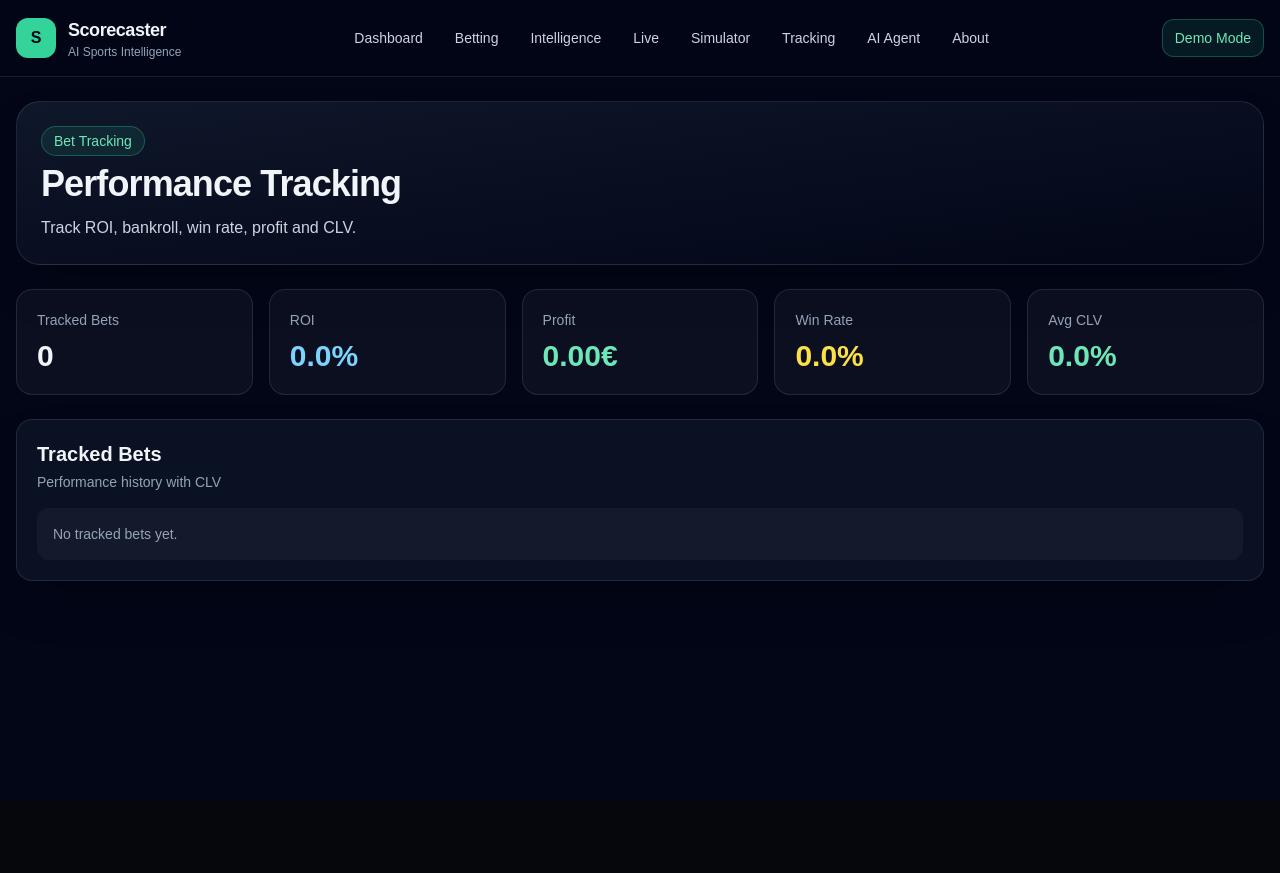
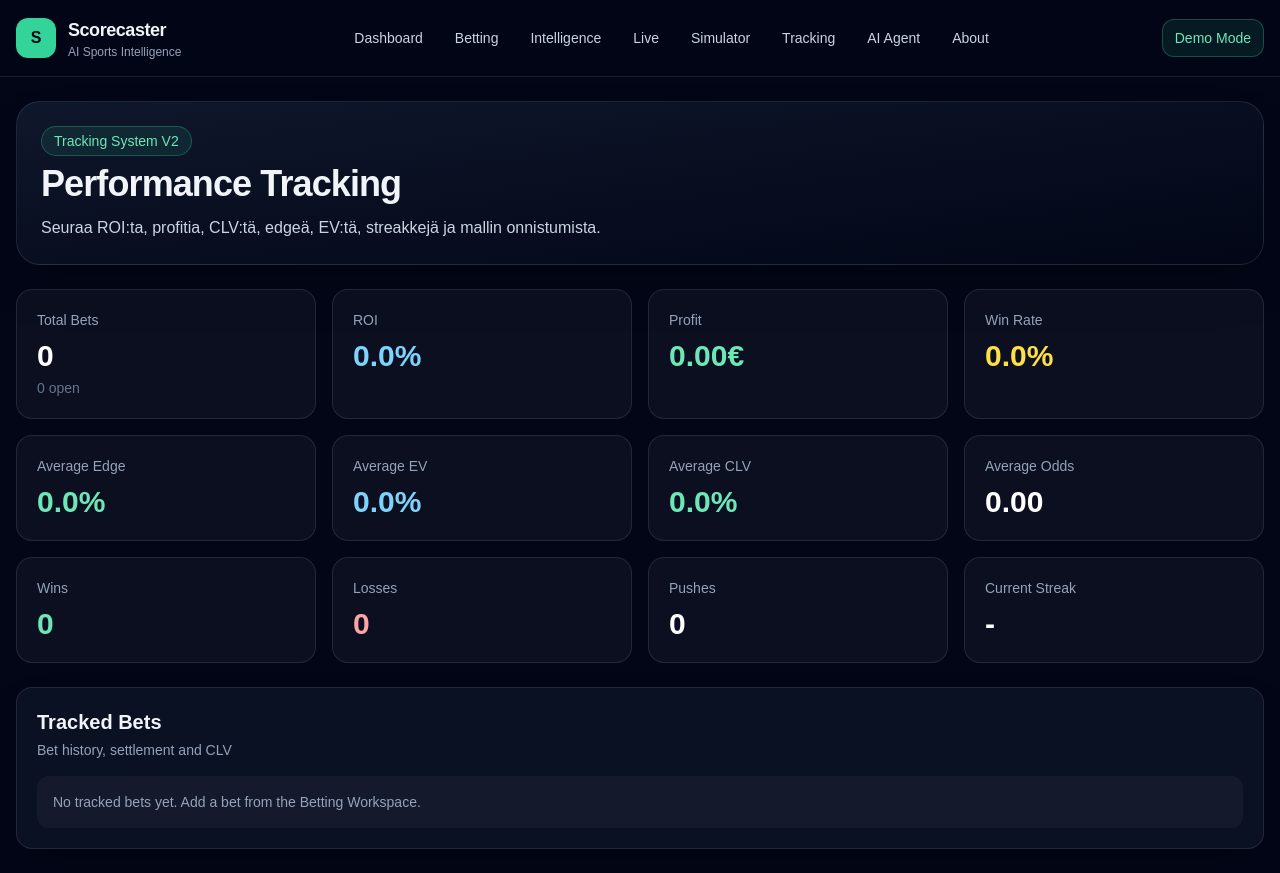
Before and after one commit to vv-glitchhub/scorecaster, a Next.js app: page /tracking in a window 1280 px wide. Before the commit the page ends 800 px from the top, so only its background shows below. Built offline with nearby package versions, Linux system fonts and the light colour scheme.

Commit message:
Update page.jsx

```diff
--- a/app/tracking/page.jsx
+++ b/app/tracking/page.jsx
@@ -18,6 +18,27 @@ import {
 } from "../../lib/tracking-engine";
 
 import { formatPercent, formatMoney } from "../../lib/analysis-engine";
+
+function StatBox({ title, value, subtitle, tone = "default" }) {
+  const color =
+    tone === "green"
+      ? "text-emerald-300"
+      : tone === "red"
+      ? "text-red-300"
+      : tone === "blue"
+      ? "text-sky-300"
+      : tone === "yellow"
+      ? "text-yellow-300"
+      : "text-white";
+
+  return (
+    <div className="rounded-2xl border border-white/10 bg-white/[0.04] p-5">
+      <div className="text-sm text-slate-400">{title}</div>
+      <div className={`mt-2 text-3xl font-black ${color}`}>{value}</div>
+      {subtitle && <div className="mt-1 text-sm text-slate-500">{subtitle}</div>}
+    </div>
+  );
+}
 
 export default function TrackingPage() {
   const [bets, setBets] = useState([]);
@@ -56,7 +77,7 @@ export default function TrackingPage() {
     <div className="space-y-6">
       <section className="rounded-3xl border border-white/10 bg-gradient-to-br from-slate-900 to-slate-950 p-6 shadow-2xl">
         <div className="mb-2 inline-flex rounded-full border border-emerald-400/30 bg-emerald-400/10 px-3 py-1 text-sm text-emerald-300">
-          Bet Tracking
+          Tracking System V2
         </div>
 
         <h1 className="text-4xl font-black tracking-tight">
@@ -64,7 +85,8 @@ export default function TrackingPage() {
         </h1>
 
         <p className="mt-3 text-slate-300">
-          Track ROI, bankroll, win rate, profit and CLV.
+          Seuraa ROI:ta, profitia, CLV:tä, edgeä, EV:tä, streakkejä ja mallin
+          onnistumista.
         </p>
 
         {bets.length > 0 && (
@@ -77,54 +99,32 @@ export default function TrackingPage() {
         )}
       </section>
 
-      <section className="grid gap-4 md:grid-cols-5">
-        <div className="rounded-2xl border border-white/10 bg-white/[0.04] p-5">
-          <div className="text-sm text-slate-400">Tracked Bets</div>
-          <div className="mt-2 text-3xl font-black">{stats.totalBets}</div>
-        </div>
+      <section className="grid gap-4 md:grid-cols-2 xl:grid-cols-4">
+        <StatBox title="Total Bets" value={stats.totalBets} subtitle={`${stats.openBets} open`} />
+        <StatBox title="ROI" value={formatPercent(stats.roi)} tone="blue" />
+        <StatBox
+          title="Profit"
+          value={formatMoney(stats.totalProfit)}
+          tone={stats.totalProfit >= 0 ? "green" : "red"}
+        />
+        <StatBox title="Win Rate" value={formatPercent(stats.winRate)} tone="yellow" />
 
-        <div className="rounded-2xl border border-white/10 bg-white/[0.04] p-5">
-          <div className="text-sm text-slate-400">ROI</div>
-          <div className="mt-2 text-3xl font-black text-sky-300">
-            {formatPercent(stats.roi)}
-          </div>
-        </div>
+        <StatBox title="Average Edge" value={formatPercent(stats.averageEdge)} tone="green" />
+        <StatBox title="Average EV" value={formatPercent(stats.averageEV)} tone="blue" />
+        <StatBox title="Average CLV" value={formatPercent(stats.averageCLV)} tone={stats.averageCLV >= 0 ? "green" : "red"} />
+        <StatBox title="Average Odds" value={stats.averageOdds.toFixed(2)} />
 
-        <div className="rounded-2xl border border-white/10 bg-white/[0.04] p-5">
-          <div className="text-sm text-slate-400">Profit</div>
-          <div
-            className={`mt-2 text-3xl font-black ${
-              stats.totalProfit >= 0 ? "text-emerald-300" : "text-red-300"
-            }`}
-          >
-            {formatMoney(stats.totalProfit)}
-          </div>
-        </div>
-
-        <div className="rounded-2xl border border-white/10 bg-white/[0.04] p-5">
-          <div className="text-sm text-slate-400">Win Rate</div>
-          <div className="mt-2 text-3xl font-black text-yellow-300">
-            {formatPercent(stats.winRate)}
-          </div>
-        </div>
-
-        <div className="rounded-2xl border border-white/10 bg-white/[0.04] p-5">
-          <div className="text-sm text-slate-400">Avg CLV</div>
-          <div
-            className={`mt-2 text-3xl font-black ${
-              stats.averageCLV >= 0 ? "text-emerald-300" : "text-red-300"
-            }`}
-          >
-            {formatPercent(stats.averageCLV)}
-          </div>
-        </div>
+        <StatBox title="Wins" value={stats.wins} tone="green" />
+        <StatBox title="Losses" value={stats.losses} tone="red" />
+        <StatBox title="Pushes" value={stats.pushes} />
+        <StatBox title="Current Streak" value={stats.currentStreak} />
       </section>
 
-      <Panel title="Tracked Bets" subtitle="Performance history with CLV">
+      <Panel title="Tracked Bets" subtitle="Bet history, settlement and CLV">
         <div className="space-y-4">
           {bets.length === 0 && (
             <div className="rounded-xl bg-white/[0.04] p-4 text-sm text-slate-400">
-              No tracked bets yet.
+              No tracked bets yet. Add a bet from the Betting Workspace.
             </div>
           )}
 
@@ -154,7 +154,9 @@ export default function TrackingPage() {
                     </div>
 
                     <div className="mt-2 text-xs text-slate-500">
-                      {new Date(bet.createdAt).toLocaleString("fi-FI")}
+                      {bet.createdAt
+                        ? new Date(bet.createdAt).toLocaleString("fi-FI")
+                        : "No date"}
                     </div>
                   </div>
 
@@ -216,6 +218,19 @@ export default function TrackingPage() {
                   </div>
                 </div>
 
+                {bet.riskWarnings?.length > 0 && (
+                  <div className="mt-5 rounded-xl border border-yellow-400/20 bg-yellow-400/10 p-4">
+                    <div className="font-bold text-yellow-300">
+                      Risk Warnings
+                    </div>
+                    <ul className="mt-2 space-y-1 text-sm text-slate-300">
+                      {bet.riskWarnings.map((warning) => (
+                        <li key={warning}>• {warning}</li>
+                      ))}
+                    </ul>
+                  </div>
+                )}
+
                 <div className="mt-5 flex flex-wrap gap-3">
                   {bet.result === "pending" && (
                     <>
@@ -232,7 +247,23 @@ export default function TrackingPage() {
                       >
                         Mark Loss
                       </button>
+
+                      <button
+                        onClick={() => settleBet(bet.id, "push")}
+                        className="rounded-xl bg-yellow-400 px-4 py-2 font-bold text-slate-950 hover:bg-yellow-300"
+                      >
+                        Mark Push
+                      </button>
                     </>
+                  )}
+
+                  {bet.result !== "pending" && (
+                    <button
+                      onClick={() => settleBet(bet.id, "pending")}
+                      className="rounded-xl border border-white/10 bg-white/5 px-4 py-2 font-bold text-slate-300 hover:bg-white/10"
+                    >
+                      Reopen
+                    </button>
                   )}
 
                   <button
```
